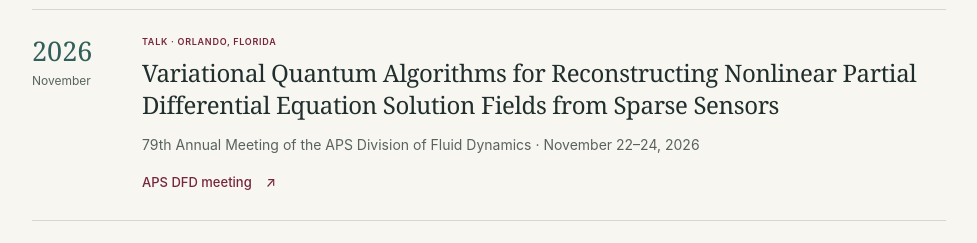
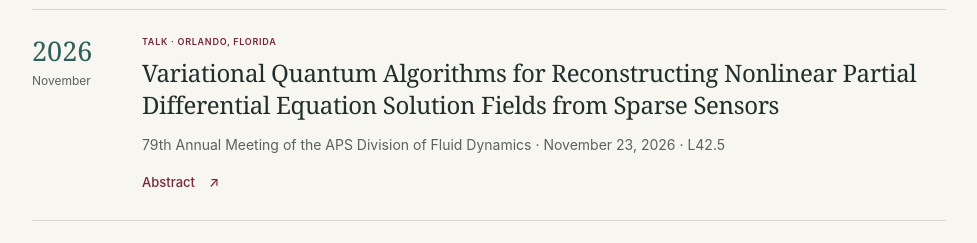
Before and after one commit to nhatquang-nguyen/nhatquang-nguyen.github.io, a plain HTML site: page index.html in a window 1280 px wide. Shown: the part 4440-4683 px from the top of the page, without its empty margins (278-1255 px from the left). Drawn offline with Linux system fonts and the light colour scheme.

Commit message:
Match the Orlando APS talk listing to Denver and link its L42.5 abstract

```diff
--- a/index.html
+++ b/index.html
@@ -173,7 +173,7 @@
         <div class="section-heading"><p class="lead">Sharing the work</p><p>Selected research presentations.</p></div>
         <article class="presentation-row">
           <div class="presentation-date"><span>2026</span><span>November</span></div>
-          <div><p class="eyebrow">Talk · Orlando, Florida</p><h3>Variational Quantum Algorithms for Reconstructing Nonlinear Partial Differential Equation Solution Fields from Sparse Sensors</h3><p class="presentation-venue">79th Annual Meeting of the APS Division of Fluid Dynamics · November 22–24, 2026</p><a class="text-link" href="https://www.aps.org/events/2026/dfd-annual-meeting-2026">APS DFD meeting <span aria-hidden="true">↗</span></a></div>
+          <div><p class="eyebrow">Talk · Orlando, Florida</p><h3>Variational Quantum Algorithms for Reconstructing Nonlinear Partial Differential Equation Solution Fields from Sparse Sensors</h3><p class="presentation-venue">79th Annual Meeting of the APS Division of Fluid Dynamics · November 23, 2026 · L42.5</p><a class="text-link" href="https://dfd-meeting.aps.org/dfd/2026/events/L42/5">Abstract <span aria-hidden="true">↗</span></a></div>
         </article>
         <article class="presentation-row">
           <div class="presentation-date"><span>2026</span><span>March</span></div>
```
